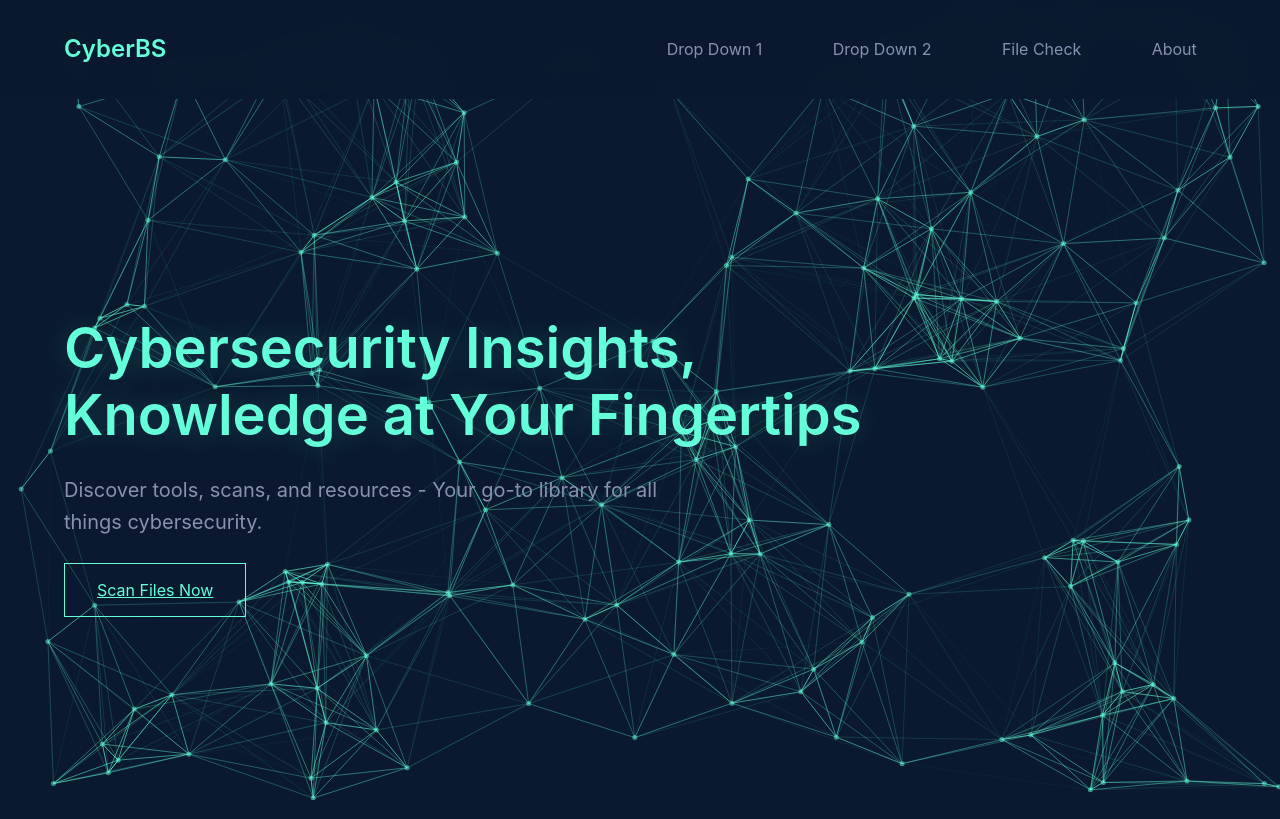
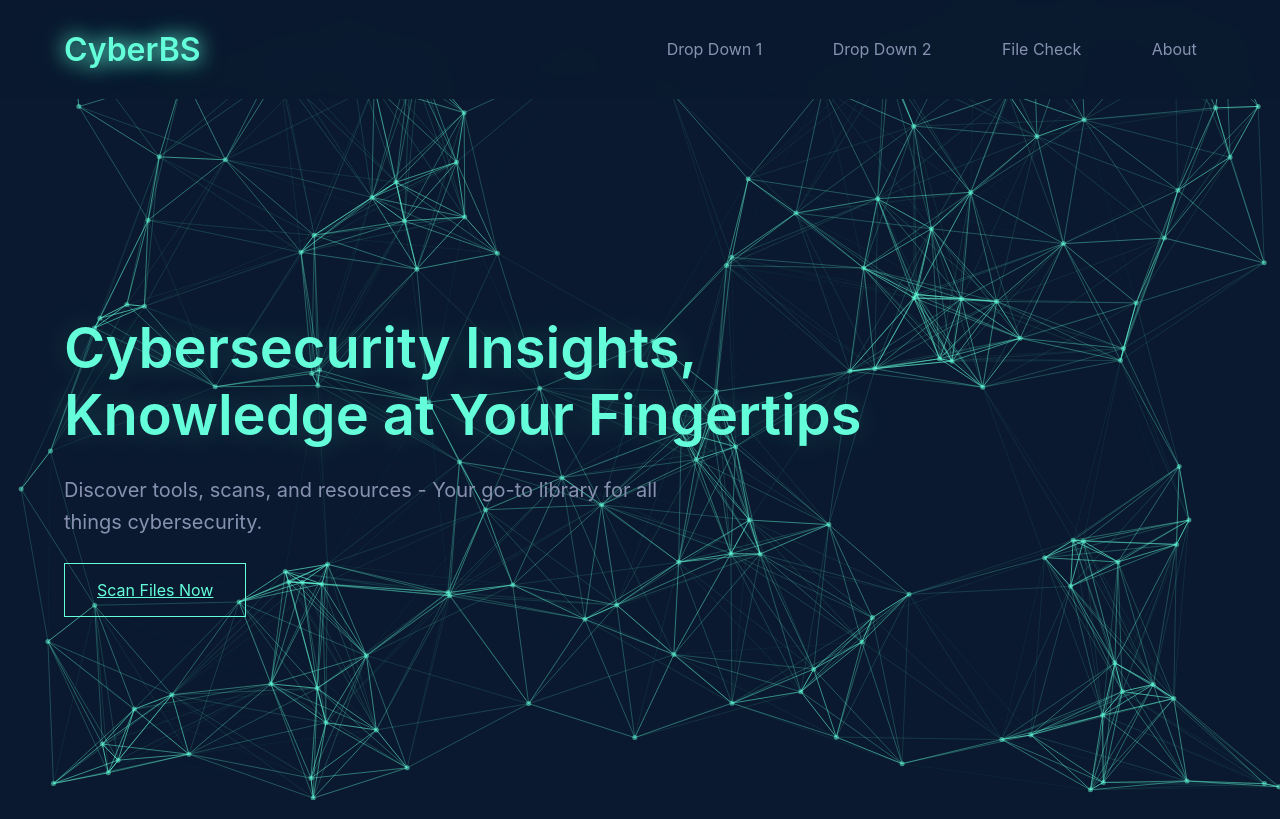
Before and after one commit to JustAParrot11/CyberBS, a plain HTML site: page index.html in a window 1280 px wide. Drawn offline with Linux system fonts and the light colour scheme; animation ran at ten frames a second.

Commit message:
Update index.html

```diff
--- a/index.html
+++ b/index.html
@@ -6,9 +6,9 @@
     <meta http-equiv="X-XSS-Protection" content="1; mode=block">
 
     <meta charset="UTF-8">
-    <meta name="description" content="CyberBS | Cybersecurity. Discover tools, scans, and resources - Your go-to library for all things cybersecurity.">
+    <meta name="description" content="CyberBS | Cybersecurity Redefined. Discover tools, scans, and resources - Your go-to library for all things cybersecurity.">
     <meta name="viewport" content="width=device-width, initial-scale=1.0">
-    <title>CyberBS | Cybersecurity </title>
+    <title>CyberBS | Cybersecurity Redefined</title>
 
     <link rel="stylesheet"
       href="https://cdnjs.cloudflare.com/ajax/libs/font-awesome/6.0.0/css/all.min.css"
@@ -59,9 +59,39 @@
         }
 
         .logo {
-            font-size: 1.5rem;
+            font-size: 2rem; /* Increased size */
             font-weight: 600;
             color: var(--quantum-teal);
+            position: relative;
+            animation: glow 2s infinite alternate;
+            text-decoration: none; /* Removed underline */
+        }
+
+        @keyframes glow {
+            0% {
+                text-shadow: 0 0 5px rgba(100, 255, 218, 0.5), 0 0 10px rgba(100, 255, 218, 0.5);
+            }
+            100% {
+                text-shadow: 0 0 20px rgba(100, 255, 218, 0.8), 0 0 30px rgba(100, 255, 218, 0.8);
+            }
+        }
+
+        .logo::after {
+            content: '';
+            position: absolute;
+            width: 100%;
+            height: 2px;
+            background: var(--quantum-teal);
+            bottom: -5px;
+            left: 0;
+            transform: scaleX(0);
+            transform-origin: right;
+            transition: transform 0.5s ease-in-out;
+        }
+
+        .logo:hover::after {
+            transform: scaleX(1);
+            transform-origin: left;
         }
 
         .nav-group {
@@ -182,7 +212,7 @@
     <canvas class="network-canvas" id="networkCanvas"></canvas>
 
     <nav>
-        <div class="logo">CyberBS</div>
+        <a href="index.html" class="logo">CyberBS</a> <!-- Logo is now a link -->
         <div class="nav-group">
             <div class="nav-item">
                 Drop Down 1
```
